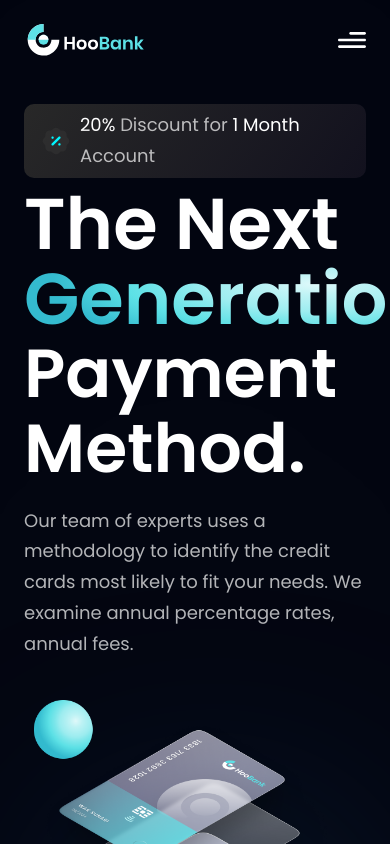
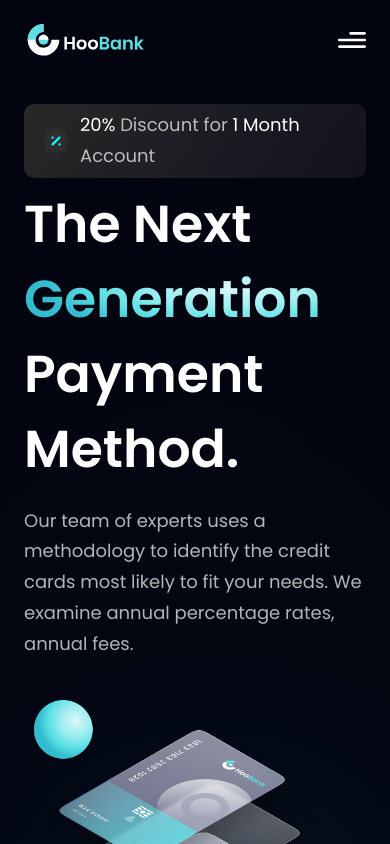
Before and after one commit to BrylleMutia/react-tailwind-hoobank, a React (Vite) app: page / in a window 390 px wide. Shown: the top 844 px of the page. Built offline with nearby package versions, Linux system fonts and the light colour scheme.

Commit message:
fixed typography for hero section

```diff
--- a/src/components/Hero.jsx
+++ b/src/components/Hero.jsx
@@ -25,7 +25,7 @@
          </div>
 
          <div className="flex flex-row justify-between items-center w-full">
-            <h1 className="flex-1 font-poppins font-semibold text-[72px] text-[52px] text-white ss:leading-[100px] leading-[75px]">
+            <h1 className="flex-1 font-poppins font-semibold sm:text-[72px] text-[52px] text-white ss:leading-[100px] leading-[75px]">
                The Next <br className="sm:block hidden" /> {" "}
                <span className="text-gradient">Generation</span>
                {" "}
@@ -36,7 +36,7 @@
             </div>
          </div>
 
-         <h1 className="font-poppins font-semibold text-[68px] text-[52px] text-white ss:leading-[100px] leading-[75px] w-full">
+         <h1 className="font-poppins font-semibold sm:text-[68px] text-[52px] text-white ss:leading-[100px] leading-[75px] w-full">
             Payment Method.
          </h1>
          <p className={`${styles.paragraph} max-w-[470px] mt-5`}>
```
